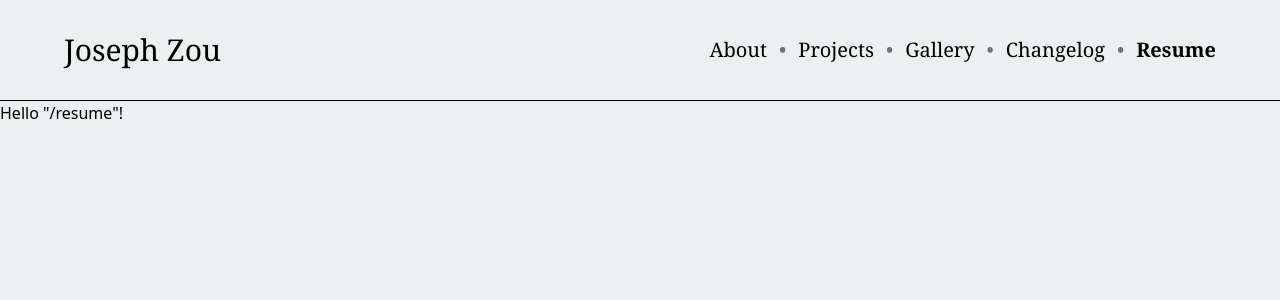
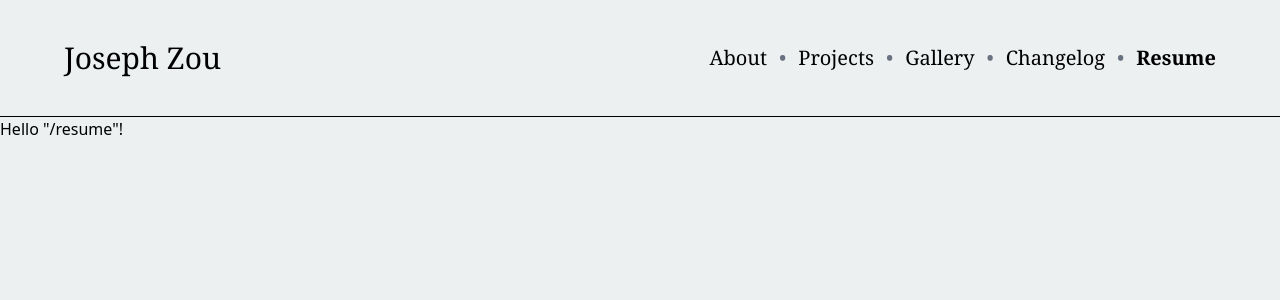
Before and after one commit to joseph-zou/josephzou, a React (Vite) app: page /resume in a window 1280 px wide. Shown: the top 300 px of the page. Built offline with nearby package versions, Linux system fonts and the light colour scheme.

Commit message:
fixed navbar wrap

```diff
--- a/src/components/Navbar.tsx
+++ b/src/components/Navbar.tsx
@@ -3,23 +3,29 @@ import { Link } from "@tanstack/react-router";
 const Navbar = () => {
   return (
     <>
-      <div className="p-5 px-4 gap-x-10 flex flex-col flex-wrap font-serif justify-between items-center md:flex-row md:px-16 md:p-8 md:gap-x-0">
-        <Link to="/" className="text-2xl md:text-3xl">
+      <div className="py-2 px-4 gap-x-10 flex flex-col flex-wrap font-serif justify-between items-center md:flex-row md:px-16 md:p-8 md:gap-x-0">
+        <Link to="/" className="text-2xl md:text-3xl mt-2 mb-2">
           Joseph Zou
         </Link>
-        <div className="flex gap-3 text-base sm:text-lg md:text-xl md: flex-row">
+
+        <div className="flex flex-wrap justify-center gap-x-3 gap-y-2 text-base sm:text-lg md:text-xl md:flex-row">
           <Link to="/" className="[&.active]:font-bold">
             About
           </Link>
           <span className="text-gray-500">•</span>
+
           <Link to="/projects" className="[&.active]:font-bold">
             Projects
           </Link>
           <span className="text-gray-500">•</span>
+
           <Link to="/gallery" className="[&.active]:font-bold">
             Gallery
           </Link>
-          <span className="text-gray-500">•</span>
+          <span className="text-gray-500 hidden sm:inline">•</span>
+
+          {/* Wrap these in a flex-nowrap container to keep them together */}
+          <div className="flex gap-x-3 flex-nowrap">
             <Link to="/changelog" className="[&.active]:font-bold">
               Changelog
             </Link>
@@ -29,6 +35,7 @@ const Navbar = () => {
             </Link>
           </div>
         </div>
+      </div>
     </>
   );
 };
```
Lines whose indentation alone changed are shown as unchanged.
